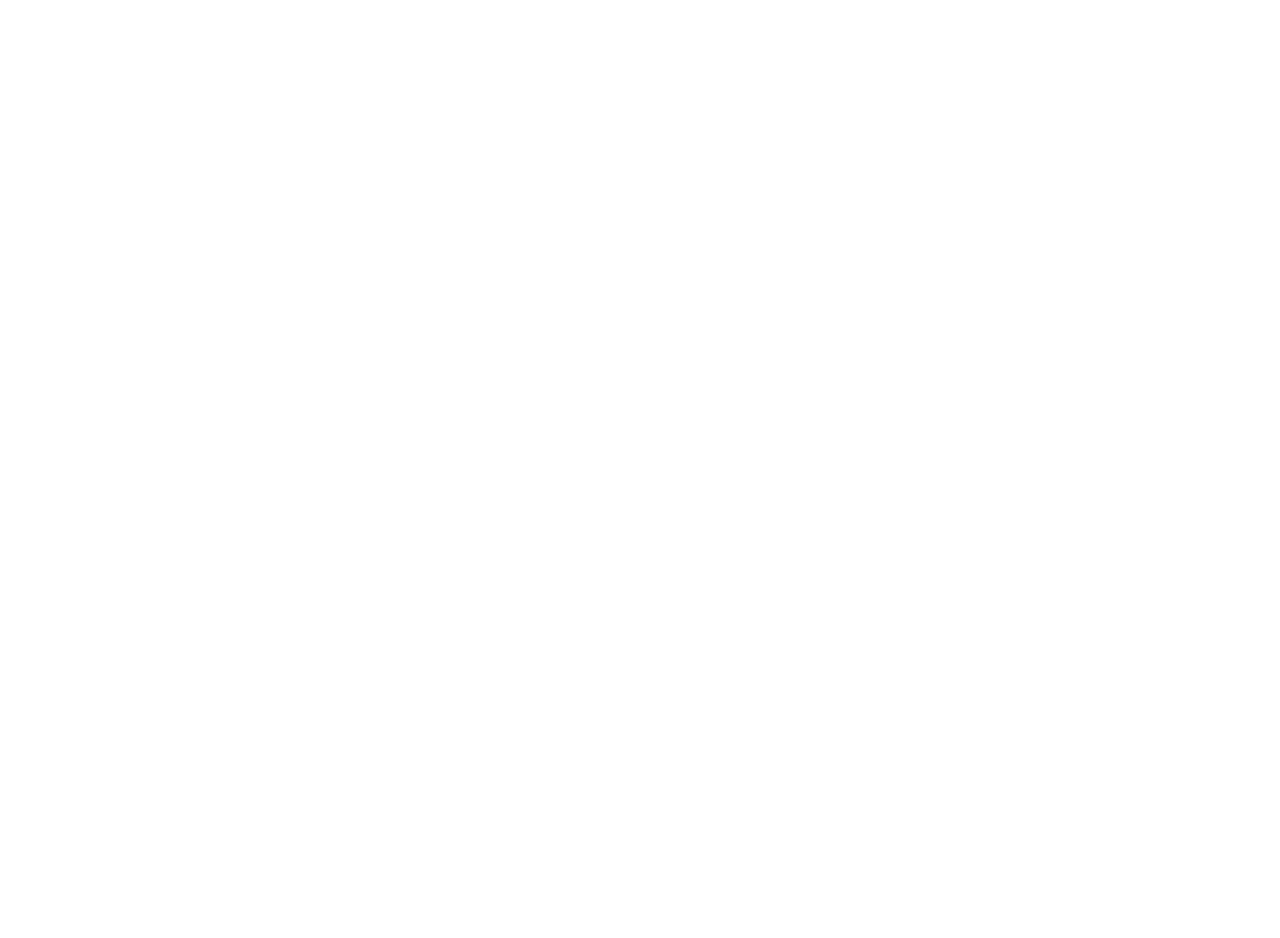
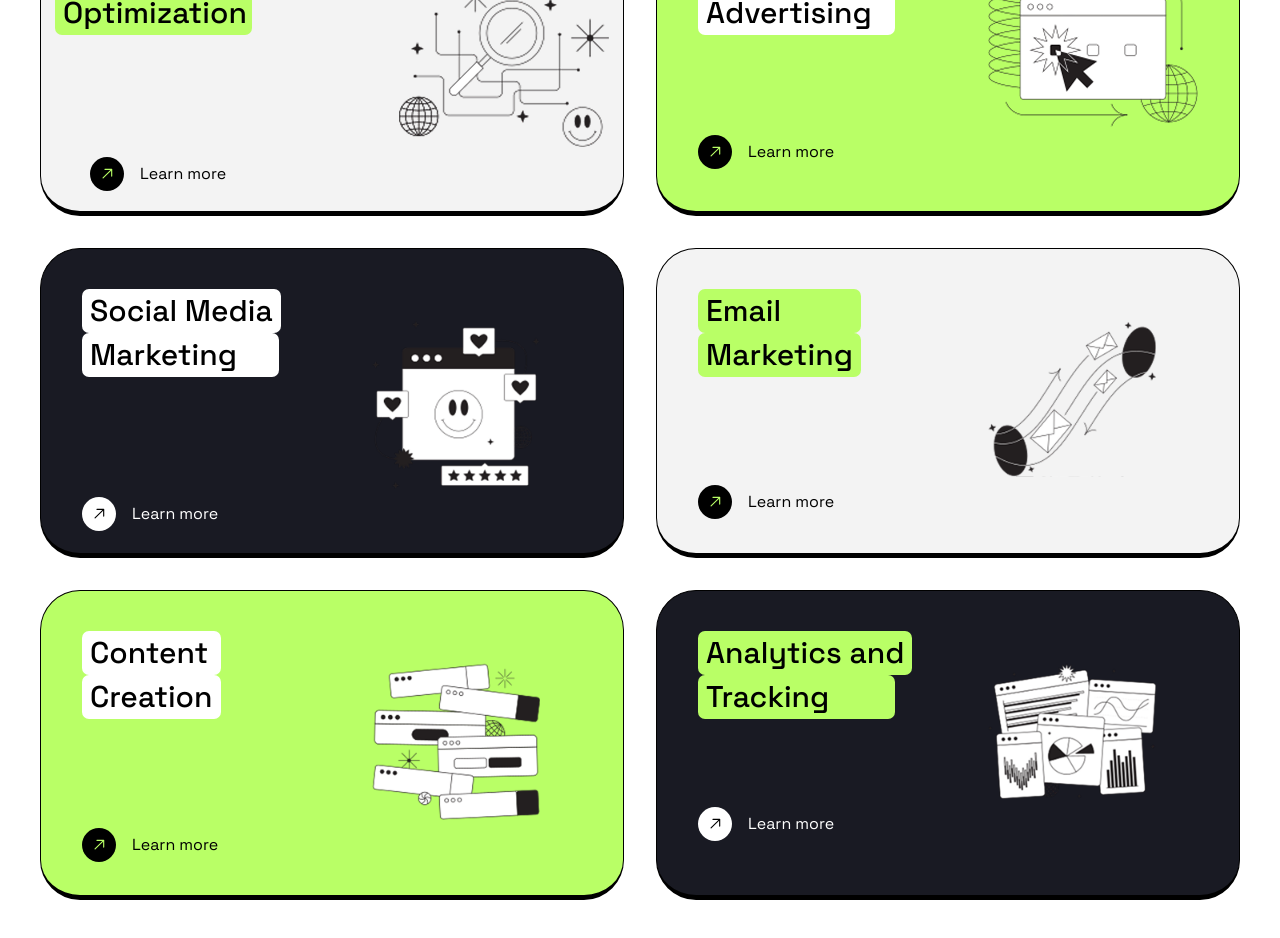
Before and after one commit to DevLukman/Positivus, a React (Vite) app: page / in a window 1280 px wide. Shown: the part 960-1898 px from the top of the page. Before the commit the page ends 1706 px from the top, so only its background shows below. Built offline with nearby package versions, Linux system fonts and the light colour scheme.

Commit message:
first commit

```diff
--- a/src/features/homepage/GridUi.jsx
+++ b/src/features/homepage/GridUi.jsx
@@ -5,4 +5,17 @@
 // git branch -M main
 // git remote add origin https://github.com/DevLukman/Positivus.git
 // git push -u origin main
-// import { GoArrowUpRight } from "react-icons/go";
+
+import GridUiLg from "./GridUiLg";
+
+function GridUi() {
+  return (
+    <>
+      <section className="app-container mt-20 hidden grid-cols-2 gap-8 lg:grid">
+        <GridUiLg />
+      </section>
+    </>
+  );
+}
+
+export default GridUi;
--- /dev/null
+++ b/src/features/homepage/GridUiLg.jsx
@@ -0,0 +1,207 @@
+import { useRef, useState } from "react";
+import { GoArrowUpRight } from "react-icons/go";
+import { motion } from "framer-motion";
+import PropTypes from "prop-types";
+
+GridTransform.propTypes = {
+  children: PropTypes.string.isRequired,
+};
+function GridTransform({ children }) {
+  const [transformStyle, setStransformStyle] = useState("");
+  const gridRef = useRef();
+  function handleMouseMove(e) {
+    if (!gridRef.current) return;
+    const { left, top, width, height } =
+      gridRef.current.getBoundingClientRect();
+    const relativeX = (e.clientX - left) / width;
+    const relativeY = (e.clientY - top) / height;
+    const tiltX = (relativeX - 0.5) * 10;
+    const tiltY = (relativeY - 0.5) * -10;
+    const newTransform = `perspective(700px) rotateX(${tiltX}deg) rotateY(${tiltY}deg) scale3d(0.98,0.98,0.98)`;
+    setStransformStyle(newTransform);
+  }
+  function handleMouseLeave() {
+    setStransformStyle("");
+  }
+  return (
+    <motion.div
+      style={{ transform: transformStyle }}
+      onMouseMove={handleMouseMove}
+      onMouseLeave={handleMouseLeave}
+      ref={gridRef}
+    >
+      {children}
+    </motion.div>
+  );
+}
+
+function GridUiLg() {
+  return (
+    <>
+      <GridTransform>
+        <div className="h-[310px] cursor-pointer rounded-[40px] border border-b-[5px] border-[#000] bg-[#f3f3f3] pb-[30px]">
+          <div className="mx-auto mt-8 flex max-w-[570px] justify-between px-2 py-2">
+            <div>
+              <h3 className="max-w-[225px] rounded-[7px] bg-[#b9ff66] px-2 py-1 text-3xl font-medium">
+                Search engine
+              </h3>
+              <h3 className="max-w-[197px] rounded-[7px] bg-[#b9ff66] px-2 py-1 text-3xl font-medium">
+                Optimization
+              </h3>
+            </div>
+            <div>
+              <img
+                src="/images/indexservices-1.png"
+                alt="services"
+                className="mt-8"
+              />
+            </div>
+          </div>
+          <div className="mx-auto flex max-w-[500px] items-center gap-4 px-2">
+            <p className="rounded-full bg-[#000] px-2 py-2 text-lg text-[#b9ff66]">
+              <GoArrowUpRight />
+            </p>
+            <span className="text-base font-normal">Learn more</span>
+          </div>
+        </div>
+      </GridTransform>
+      <GridTransform>
+        <div className="h-[310px] cursor-pointer rounded-[40px] border border-b-[5px] border-[#000] bg-[#b9ff66] pb-[30px]">
+          <div className="mx-auto mt-8 flex max-w-[500px] justify-between py-2">
+            <div>
+              <h3 className="max-w-[225px] rounded-[7px] bg-[#fff] px-2 py-1 text-3xl font-medium">
+                Pay-per-click
+              </h3>
+              <h3 className="max-w-[197px] rounded-[7px] bg-[#fff] px-2 py-1 text-3xl font-medium">
+                Advertising
+              </h3>
+            </div>
+            <div>
+              <img
+                src="/images/indexservices-2.png"
+                alt="services"
+                className="mt-8"
+              />
+            </div>
+          </div>
+          <div className="mx-auto flex max-w-[500px] items-center gap-4">
+            <p className="rounded-full bg-[#000] px-2 py-2 text-lg text-[#b9ff66]">
+              <GoArrowUpRight />
+            </p>
+            <span className="text-base font-normal">Learn more</span>
+          </div>
+        </div>
+      </GridTransform>
+      <GridTransform>
+        <div className="h-[310px] cursor-pointer rounded-[40px] border border-b-[5px] border-[#000] bg-[#191a23] pb-[30px]">
+          <div className="mx-auto mt-8 flex max-w-[500px] justify-between py-2">
+            <div>
+              <h3 className="max-w-[225px] rounded-[7px] bg-[#fff] px-2 py-1 text-3xl font-medium">
+                Social Media
+              </h3>
+              <h3 className="max-w-[197px] rounded-[7px] bg-[#fff] px-2 py-1 text-3xl font-medium">
+                Marketing
+              </h3>
+            </div>
+            <div>
+              <img
+                src="/images/indexservices-3.png"
+                alt="services"
+                className="mt-8 max-w-[80%]"
+              />
+            </div>
+          </div>
+          <div className="mx-auto flex max-w-[500px] items-center gap-4">
+            <p className="rounded-full bg-[#fff] px-2 py-2 text-lg text-[#000]">
+              <GoArrowUpRight />
+            </p>
+            <span className="text-base font-normal text-white">Learn more</span>
+          </div>
+        </div>
+      </GridTransform>
+      <GridTransform>
+        <div className="h-[310px] cursor-pointer rounded-[40px] border border-b-[5px] border-[#000] bg-[#f3f3f3] pb-[30px]">
+          <div className="mx-auto mt-8 flex max-w-[500px] justify-between py-2">
+            <div>
+              <h3 className="max-w-[225px] rounded-[7px] bg-[#b9ff66] px-2 py-1 text-3xl font-medium">
+                Email
+              </h3>
+              <h3 className="max-w-[197px] rounded-[7px] bg-[#b9ff66] px-2 py-1 text-3xl font-medium">
+                Marketing
+              </h3>
+            </div>
+            <div>
+              <img
+                src="/images/indexservices-4.png"
+                alt="services"
+                className="mt-8 max-w-[80%]"
+              />
+            </div>
+          </div>
+          <div className="mx-auto flex max-w-[500px] items-center gap-4">
+            <p className="rounded-full bg-[#000] px-2 py-2 text-lg text-[#b9ff66]">
+              <GoArrowUpRight />
+            </p>
+            <span className="text-base font-normal">Learn more</span>
+          </div>
+        </div>
+      </GridTransform>
+      <GridTransform>
+        <div className="h-[310px] cursor-pointer rounded-[40px] border border-b-[5px] border-[#000] bg-[#b9ff66] pb-[30px]">
+          <div className="mx-auto mt-8 flex max-w-[500px] justify-between py-2">
+            <div>
+              <h3 className="max-w-[225px] rounded-[7px] bg-[#fff] px-2 py-1 text-3xl font-medium">
+                Content
+              </h3>
+              <h3 className="max-w-[197px] rounded-[7px] bg-[#fff] px-2 py-1 text-3xl font-medium">
+                Creation
+              </h3>
+            </div>
+            <div>
+              <img
+                src="/images/indexservices-5.png"
+                alt="services"
+                className="mt-8 max-w-[80%]"
+              />
+            </div>
+          </div>
+          <div className="mx-auto flex max-w-[500px] items-center gap-4">
+            <p className="rounded-full bg-[#000] px-2 py-2 text-lg text-[#b9ff66]">
+              <GoArrowUpRight />
+            </p>
+            <span className="text-base font-normal">Learn more</span>
+          </div>
+        </div>
+      </GridTransform>
+      <GridTransform>
+        <div className="h-[310px] cursor-pointer rounded-[40px] border border-b-[5px] border-[#000] bg-[#191a23] pb-[30px]">
+          <div className="mx-auto mt-8 flex max-w-[500px] justify-between py-2">
+            <div>
+              <h3 className="max-w-[225px] rounded-[7px] bg-[#b9ff66] px-2 py-1 text-3xl font-medium">
+                Analytics and
+              </h3>
+              <h3 className="max-w-[197px] rounded-[7px] bg-[#b9ff66] px-2 py-1 text-3xl font-medium">
+                Tracking
+              </h3>
+            </div>
+            <div>
+              <img
+                src="/images/indexservices-6.png"
+                alt="services"
+                className="mt-8 max-w-[80%]"
+              />
+            </div>
+          </div>
+          <div className="mx-auto flex max-w-[500px] items-center gap-4">
+            <p className="rounded-full bg-[#fff] px-2 py-2 text-lg text-[#000]">
+              <GoArrowUpRight />
+            </p>
+            <span className="text-base font-normal text-white">Learn more</span>
+          </div>
+        </div>
+      </GridTransform>
+    </>
+  );
+}
+
+export default GridUiLg;
--- a/src/features/homepage/IndexServices.jsx
+++ b/src/features/homepage/IndexServices.jsx
@@ -1,3 +1,5 @@
+import GridUi from "./GridUi";
+
 function IndexServices() {
   return (
     <section className="mt-8 pb-10 lg:mt-14">
@@ -10,7 +12,7 @@ function IndexServices() {
           businesses grow and succeed online. These services include:
         </p>
       </header>
-      <div className="app-container mt-20 grid h-[100dvh] grid-cols-1 gap-8 lg:grid-cols-2"></div>
+      <GridUi />
     </section>
   );
 }
```
Also changed, not shown: eslint.config.js (+17 -17 lines).
